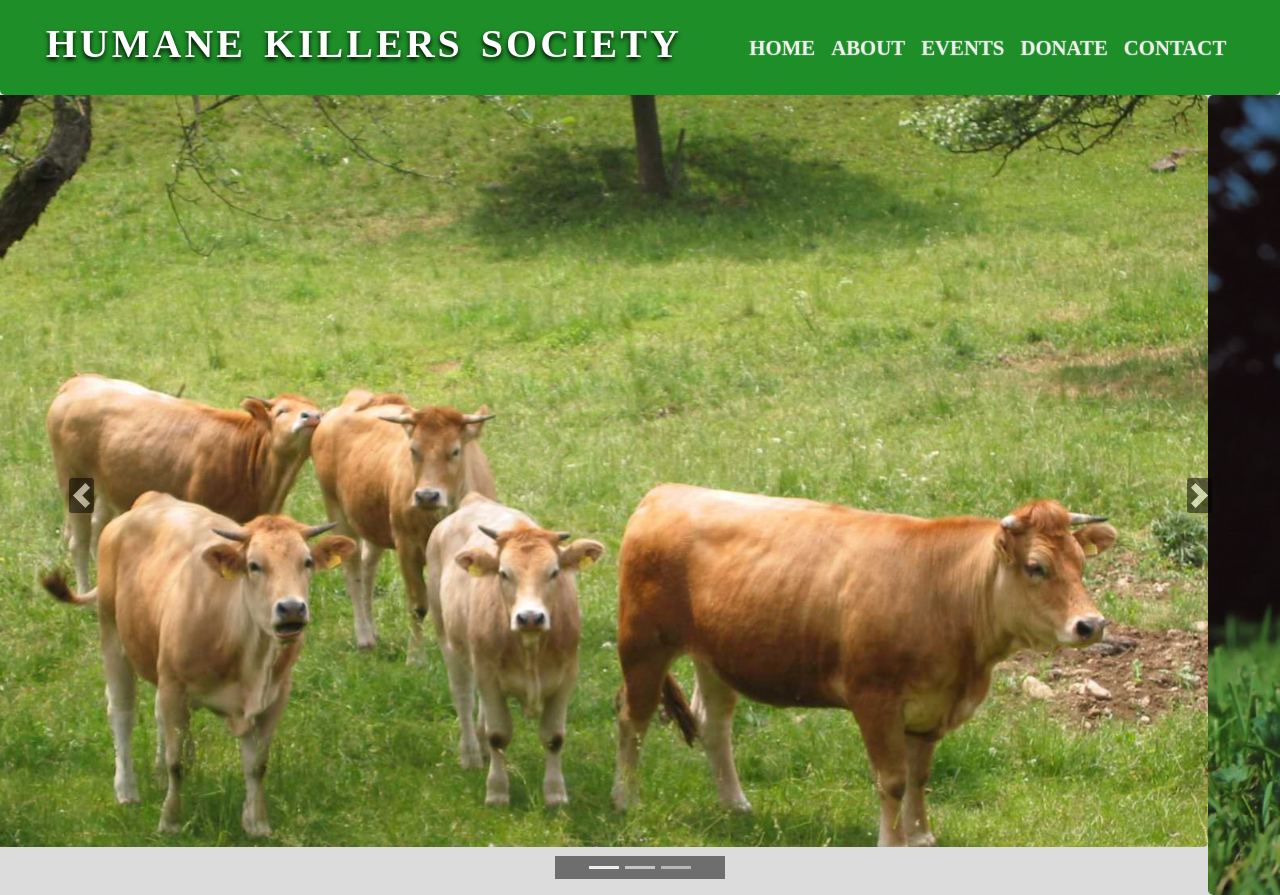
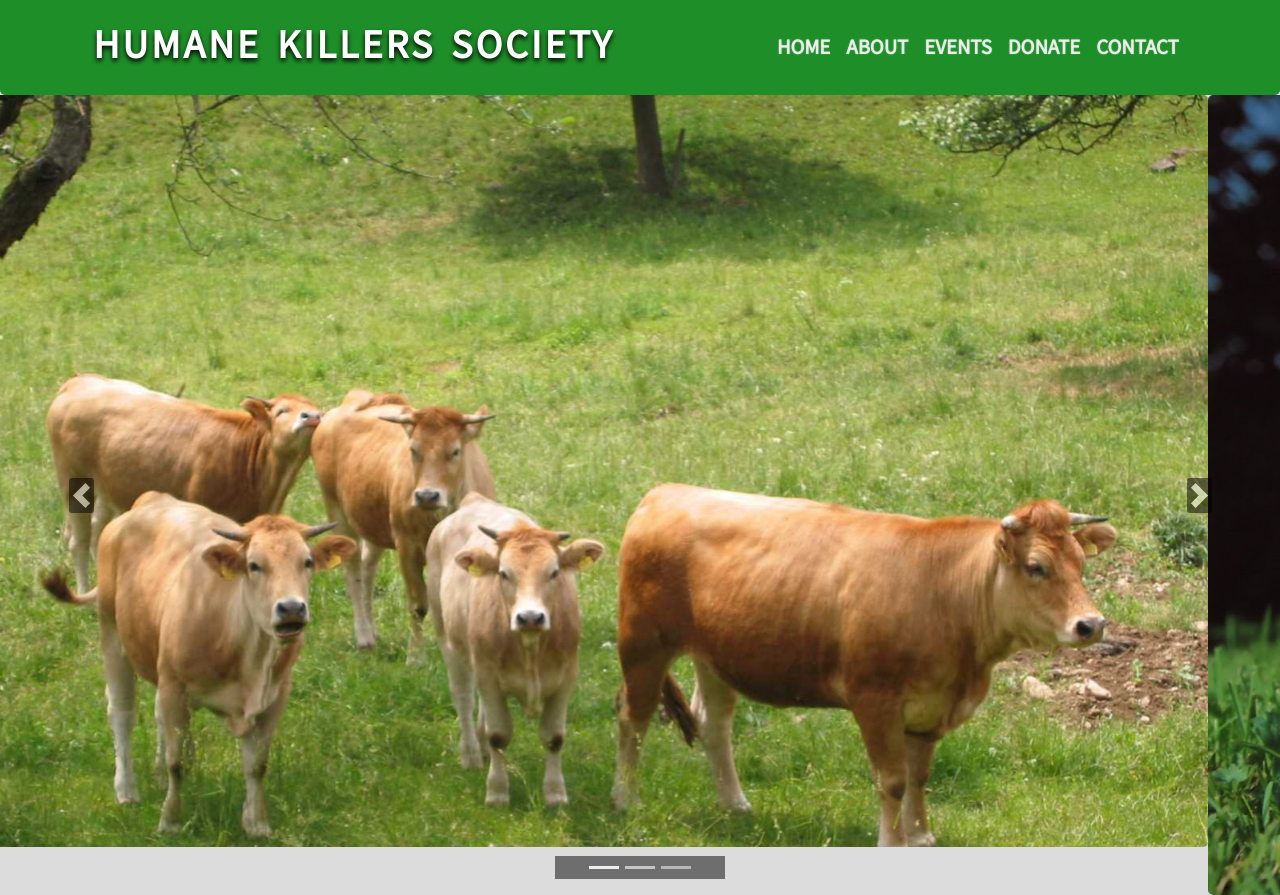
Before and after one commit to stratos-gr/HumaneKillersSociety, a plain HTML site: page index.html in a window 1280 px wide. Shown: the top 895 px of the page. Drawn offline with nearby package versions, Linux system fonts and the light colour scheme.

Commit message:
Update index.html

```diff
--- a/index.html
+++ b/index.html
@@ -11,7 +11,7 @@
 		<title>Humane Killers Society</title>
 		<style>
 			body {
-				font-family: source-sans-pro;
+				font-family: 'Source Sans Pro', sans-serif;
 				background-color: #DCDCDC;
 				font-style: normal;
 				font-weight: bolder;
```
